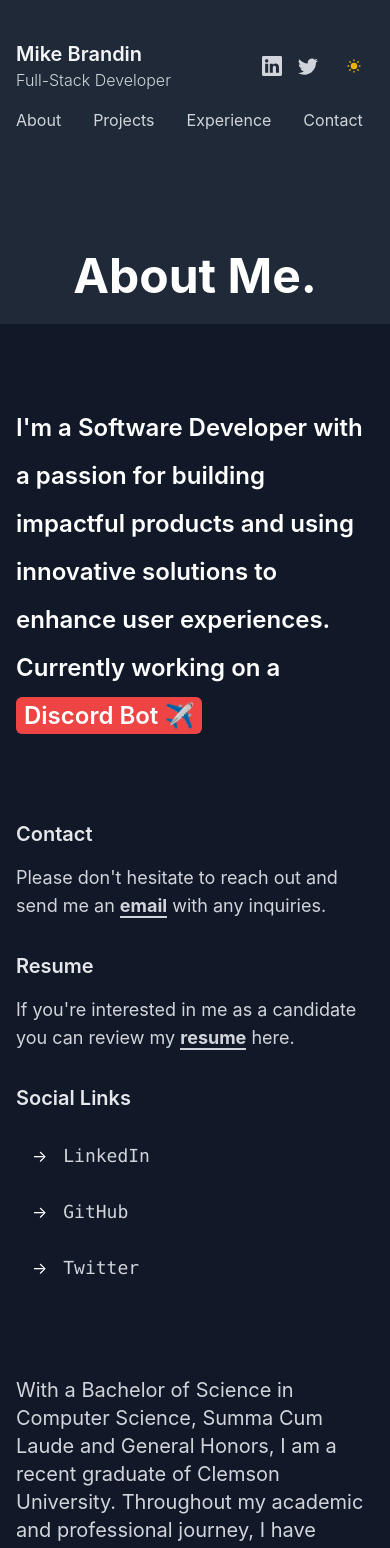
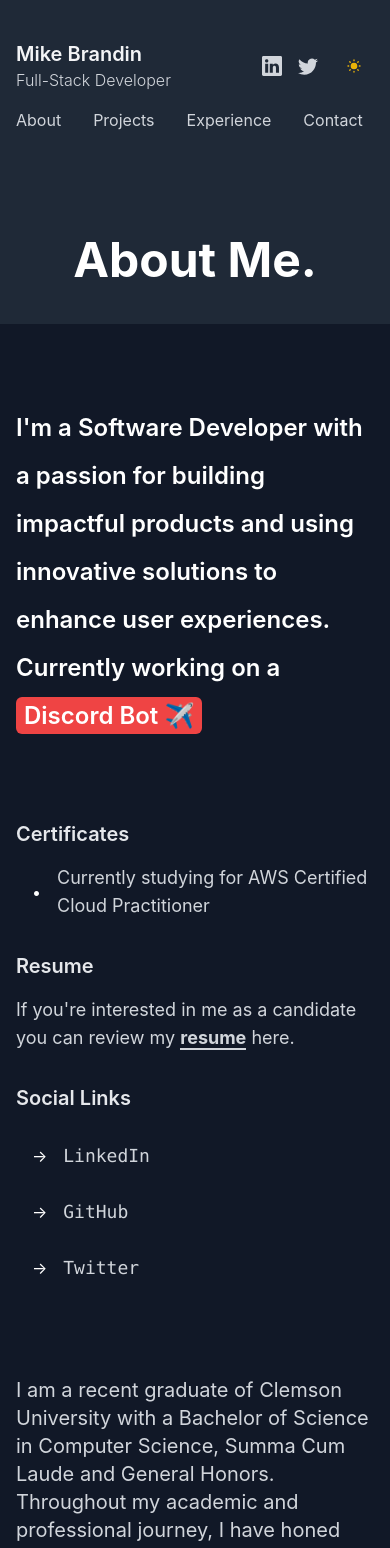
Before and after one commit to mikebrandin/mikebrandin.github.io, a Next.js app: page /about in a window 390 px wide. Shown: the top 1548 px of the page. Built offline with nearby package versions, Linux system fonts and the light colour scheme.

Commit message:
Major changes

```diff
--- a/components/AboutMe.js
+++ b/components/AboutMe.js
@@ -5,7 +5,7 @@ export default function AboutMe() {
   return (
     <section className="bg-white dark:bg-gray-800">
       <div className="max-w-6xl mx-auto h-48 bg-white dark:bg-gray-800">
-        <h1 className="text-5xl md:text-9xl font-bold py-20 text-center md:text-left">
+        <h1 className="text-5xl md:text-9xl font-bold pt-16 text-center md:text-left">
           About Me.
         </h1>
       </div>
@@ -31,18 +31,21 @@ export default function AboutMe() {
           <div className="inline-flex flex-col">
             <div>
               <h1 className="text-xl font-semibold text-gray-700 dark:text-gray-200">
-                Contact
+                Certificates
               </h1>
-              <p className="text-lg text-gray-500 mt-4 dark:text-gray-300">
-                Please don't hesitate to reach out and send me an {" "}
-                <a
-                  href={`mailto:${userData.email}`}
-                  className="text-gray-800 border-b-2 border-gray-800 dark:border-gray-300 font-bold dark:text-gray-300"
-                >
-                  email
-                </a>{" "}
-                with any inquiries.
-              </p>
+              <div className="mt-4 ml-4">
+                <div className="flex flex-row justify-start items-center">
+                    <a
+                      href={"https://aws.amazon.com/certification/certified-cloud-practitioner/"}
+                      className="flex flex-row items-center space-x-4 group"
+                    >
+                      <div className="my-4">&#x2022;</div>
+                      <div className="text-lg text-gray-500 relative overflow-hidden dark:text-gray-300">
+                          Currently studying for AWS Certified Cloud Practitioner
+                      </div>
+                    </a>
+                </div>
+                </div>
             </div>
             <div className="mt-8">
               <h1 className="text-xl font-semibold text-gray-700 dark:text-gray-200">
@@ -168,10 +171,10 @@ export default function AboutMe() {
               />
             </div>
 
-            <h1 className="my-4 bg-red-500 text-3xl rounded-md px-2 py-1 inline-block font-bold text-gray-50">
+            <h1 className="my-5 bg-red-500 text-3xl rounded-md px-2 py-1 inline-block font-bold text-gray-50">
               Tech Stack
             </h1>
-            <div className="flex flex-row flex-wrap mt-8">
+            <div className="flex flex-row flex-wrap mt-4">
               <img
                 src="https://raw.githubusercontent.com/github/explore/80688e429a7d4ef2fca1e82350fe8e3517d3494d/topics/aws/aws.png"
                 className="h-20 w-20 mx-4 my-0"
--- a/components/Experience.js
+++ b/components/Experience.js
@@ -41,7 +41,7 @@ export default function Experience() {
 const ExperienceCard = ({ title, desc, year, company, companyLink }) => {
   return (
     <div className="relative experience-card border p-4 rounded-md shadow-xl bg-white dark:bg-gray-800 z-10 mx-4">
-      <h1 className="absolute -top-10 md:-left-10 md:-top-10 text-4xl text-gray-200 font-bold dark:text-gray-800">
+      <h1 className="absolute -top-10 md:-left-10 md:-top-10 text-4xl text-gray-50 font-bold dark:text-gray-800">
         {year}
       </h1>
       <h1 className="font-semibold text-xl">{title}</h1>
--- a/components/Hero.js
+++ b/components/Hero.js
@@ -9,7 +9,7 @@ export default function Hero() {
     <div className="flex flex-row justify-center items-start overflow-hidden">
       {/* Text container */}
 
-      <div className="w-full md:w-2/4 mx-auto text-center md:text-left lg:p-20">
+      <div className="z-50 resize w-full md:w-2/4 mx-auto text-center md:text-left lg:p-20">
         <RoughNotationGroup show={true}>
           <Highlight color={colors[0]}>
             <h1 className="text-4xl md:text-8xl font-bold text-gray-200 dark:text-gray-200 my-2">
@@ -33,14 +33,14 @@ export default function Hero() {
           </Highlight>
           <Highlight color={colors[4]}>
             <h1 className="text-4xl md:text-8xl font-bold text-gray-200 dark:text-gray-200 my-2">
-              Techie
+              Creator
             </h1>
           </Highlight>
         </RoughNotationGroup>
       </div>
       {/* Image container */}
-      <div className="hidden lg:block relative w-full md:w-1/2 -mr-40 mt-20">
-        <div className="w-3/4 ">
+      <div className="px-2 lg:block relative w-full md:w-1/2 -mr-20 mt-10">
+        <div className="object-scale-down w-3/4 ">
           <img src={userData.avatarUrl} alt="avatar" className="shadow" />
         </div>
       </div>
--- a/components/Projects.js
+++ b/components/Projects.js
@@ -5,7 +5,7 @@ export default function Projects() {
   return (
     <section className="bg-white dark:bg-gray-800">
       <div className="max-w-6xl mx-auto h-48 bg-white dark:bg-gray-800">
-        <h1 className="text-5xl md:text-9xl font-bold py-20 text-center md:text-left">
+        <h1 className="text-5xl md:text-9xl font-bold pt-24 text-center md:text-left">
           Projects
         </h1>
       </div>
--- a/constants/data.js
+++ b/constants/data.js
@@ -32,7 +32,7 @@ const userData = {
       imgUrl: "/connect4.png",
     },
     {
-      title: "Grade Book in React",
+      title: "Grade Book - React",
       link: "https://github.com/mikebrandin/Web-Application-Development/tree/main/project6/app",
       imgUrl: "/grades.png",
     }
@@ -41,7 +41,7 @@ const userData = {
     title:
       "I'm a Software Developer with a passion for building impactful products and using innovative solutions to enhance user experiences",
     description: [
-      "With a Bachelor of Science in Computer Science, Summa Cum Laude and General Honors, I am a recent graduate of Clemson University. "
+      "I am a recent graduate of Clemson University with a Bachelor of Science in Computer Science, Summa Cum Laude and General Honors. "
       + "Throughout my academic and professional journey, I have honed my skills in various areas including Full-Stack Development, Cloud Architecting, Data Engineering, Machine Learning, and Web Development.",
     ],
     currentProject: "Discord Bot",
```
